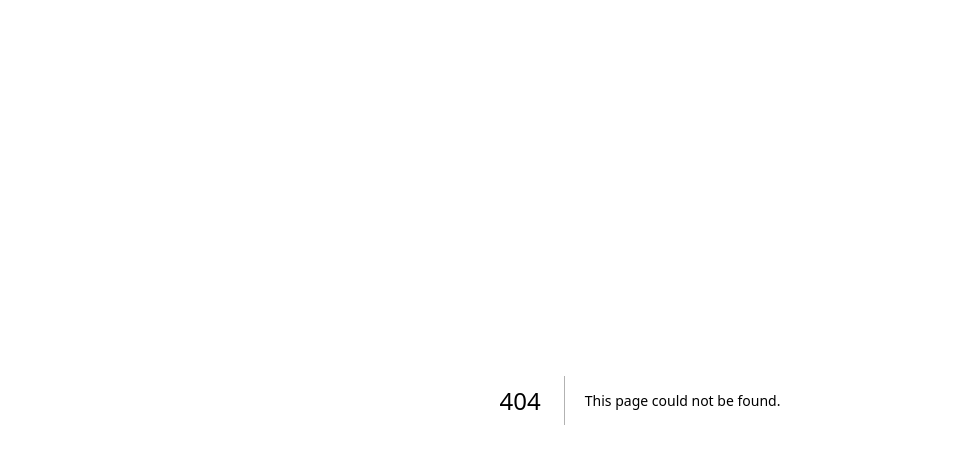
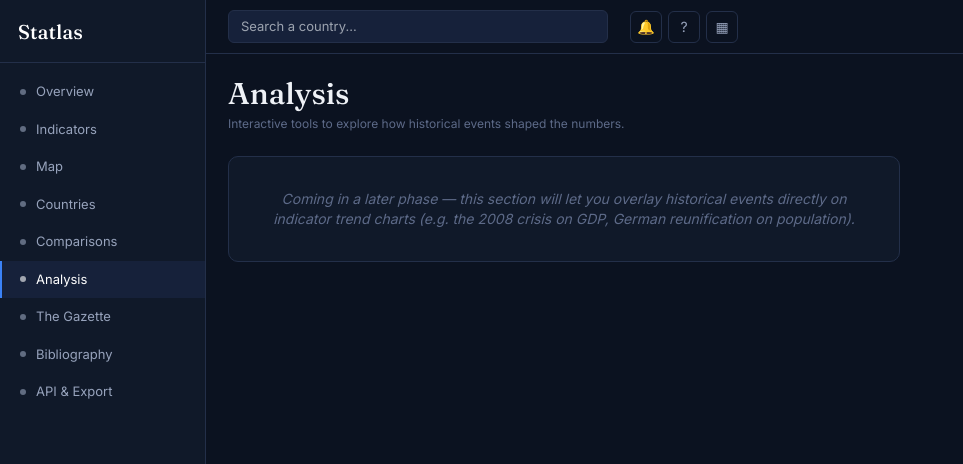
Before and after one commit to clementia31/statlas, a Next.js app: page /analysis in a window 1280 px wide. Before the commit this address had no page. Shown: the top 464 px of the page, without its empty margins (0-963 px from the left). Built offline with nearby package versions, Linux system fonts and the light colour scheme.

Commit message:
page.tsx

```diff
--- /dev/null
+++ b/app/analysis/page.tsx
@@ -0,0 +1,29 @@
+import Sidebar from '@/components/Sidebar';
+import TopBar from '@/components/TopBar';
+
+export default function AnalysisPage() {
+  return (
+    <div className="flex min-h-screen">
+      <Sidebar active="Analysis" />
+
+      <div className="flex-1 flex flex-col min-w-0">
+        <TopBar />
+
+        <div className="p-[22px]">
+          <div className="font-serif text-3xl mb-1">Analysis</div>
+          <div className="text-textMuted text-xs mb-6">
+            Interactive tools to explore how historical events shaped the numbers.
+          </div>
+
+          <div className="bg-panel border border-border rounded-[10px] p-8 max-w-2xl text-center">
+            <div className="text-textMuted text-sm italic">
+              Coming in a later phase — this section will let you overlay historical events
+              directly on indicator trend charts (e.g. the 2008 crisis on GDP, German
+              reunification on population).
+            </div>
+          </div>
+        </div>
+      </div>
+    </div>
+  );
+}
```
